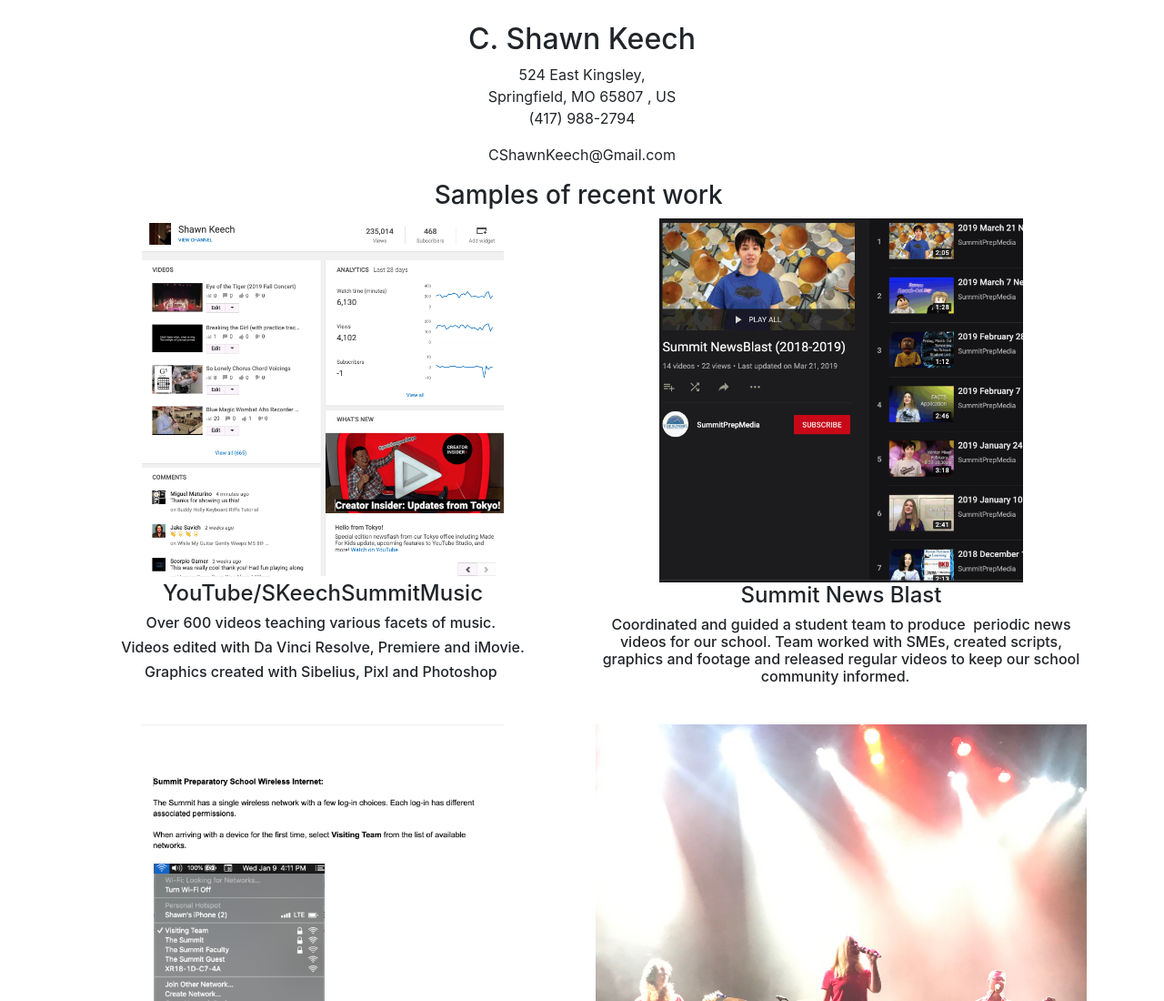
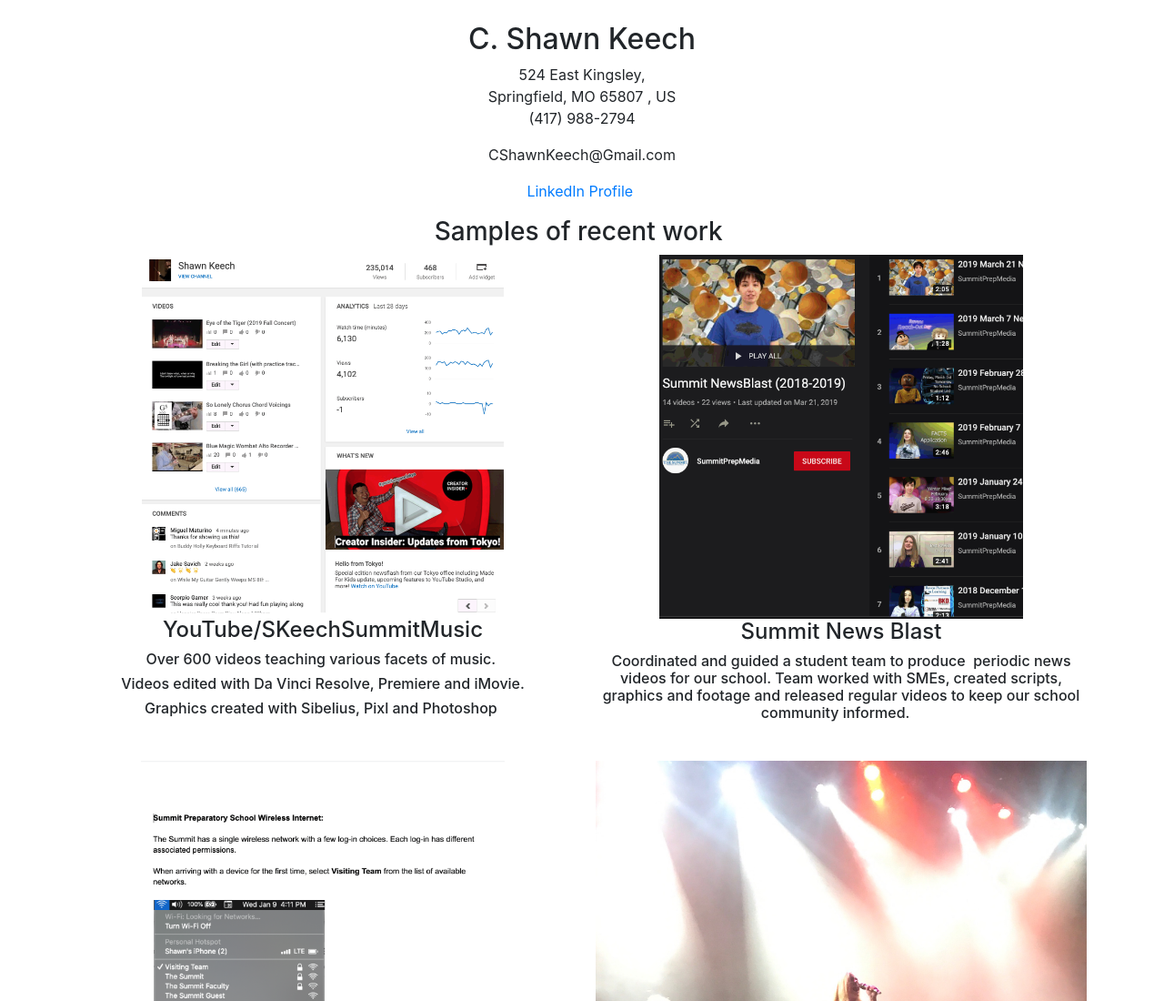
Before and after one commit to cshawnkeech/Portfolio, a plain HTML site: page index.html in a window 1280 px wide. Shown: the top 1100 px of the page at 91% size. Drawn offline with Linux system fonts and the light colour scheme.

Commit message:
added linkedin profile & link

```diff
--- a/index.html
+++ b/index.html
@@ -21,7 +21,8 @@ Springfield, MO 65807 , US<br>
  (417) 988-2794
             </address>
             <p>CShawnKeech@Gmail.com</p>
-            <h3>Samples of recent work&nbsp;</h3>
+            <p><a href="www.linkedin.com/in/christophershawnkeech">LinkedIn Profile</a>&nbsp;</p>
+<h3>Samples of recent work&nbsp;</h3>
           </div>
         </div>
         <div class="row">
```
